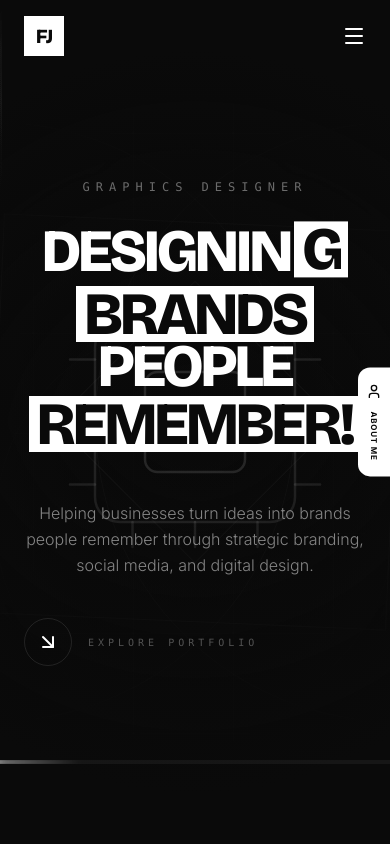
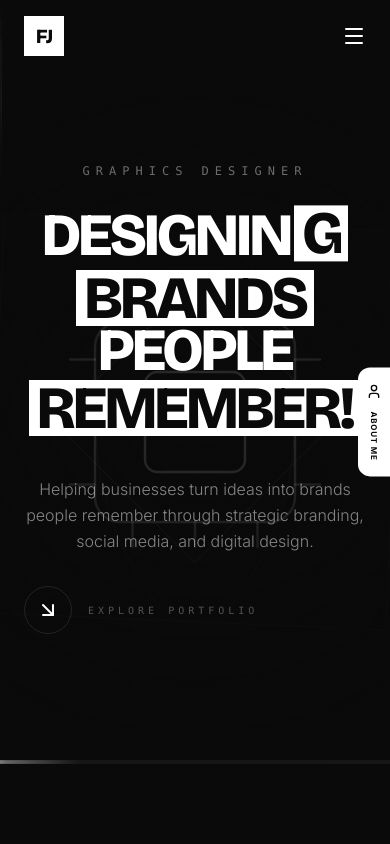
Before and after one commit to fj-tolu/FJ_PORTFOLIO, a React (Vite) app: page / in a window 390 px wide. Shown: the top 844 px of the page. Built offline with nearby package versions, Linux system fonts and the light colour scheme.

Commit message:
finesse!

```diff
--- a/src/components/Hero.jsx
+++ b/src/components/Hero.jsx
@@ -15,7 +15,7 @@ export const Hero = () => {
   }, []);
 
   return (
-    <section className="relative min-h-[90vh] flex items-center px-6 pt-32 pb-12 overflow-hidden lg:pt-40 xl:pt-48">
+    <section className="relative min-h-[90vh] flex items-center px-6 pt-20 pb-12 overflow-hidden lg:pt-40 xl:pt-48">
       <div className="max-w-7xl mx-auto w-full grid grid-cols-1 lg:grid-cols-[1.2fr_0.8fr] gap-12 lg:gap-20 items-center">
         {/* Left Side: Content */}
         <motion.div
@@ -27,7 +27,7 @@ export const Hero = () => {
           <span className="inline-block text-xs md:text-sm font-mono tracking-[0.5em] text-white/40 uppercase mb-8 md:mb-12">
             Graphics designer
           </span>
-          <h1 className="flex flex-col items-center lg:items-start gap-0 font-display font-extrabold tracking-tighter leading-[0.8] mb-12 md:mb-16 text-6xl md:text-8xl lg:text-9xl xl:text-[11rem] uppercase">
+          <h1 className="flex flex-col items-center lg:items-start gap-0 font-display font-extrabold tracking-tighter leading-[0.8] mb-10 md:mb-16 text-6xl md:text-8xl lg:text-9xl xl:text-[11rem] uppercase">
             <div className="flex items-start">
               <span className="text-white">DESIGNIN</span>
               <span className="bg-white text-obsidian px-2 md:px-4 py-1 ml-1 md:ml-2 -translate-y-[10%]">G</span>
@@ -50,7 +50,7 @@ export const Hero = () => {
 
           </h1>
 
-          <p className="max-w-xl mx-auto lg:mx-0 text-base md:text-xl text-white/50 leading-relaxed font-light mb-10 md:mb-14">
+          <p className="max-w-xl mx-auto lg:mx-0 text-base md:text-xl text-white/50 leading-relaxed font-light mb-8 md:mb-14">
             Helping businesses turn ideas into brands people remember through
             strategic branding, social media, and digital design.
           </p>
--- a/src/components/LoadingScreen.jsx
+++ b/src/components/LoadingScreen.jsx
@@ -25,7 +25,7 @@ export const LoadingScreen = () => {
       {isVisible && (
         <motion.div
           exit={{ opacity: 0, y: -20 }}
-          transition={{ duration: 0.8, ease: [0.22, 1, 0.36, 1] }}
+          transition={{ duration: 0.6, ease: [0.22, 1, 0.36, 1] }}
           className="fixed inset-0 z-[200] bg-obsidian flex flex-col items-center justify-center p-6"
         >
           <div className="w-full max-w-md space-y-8">
```
